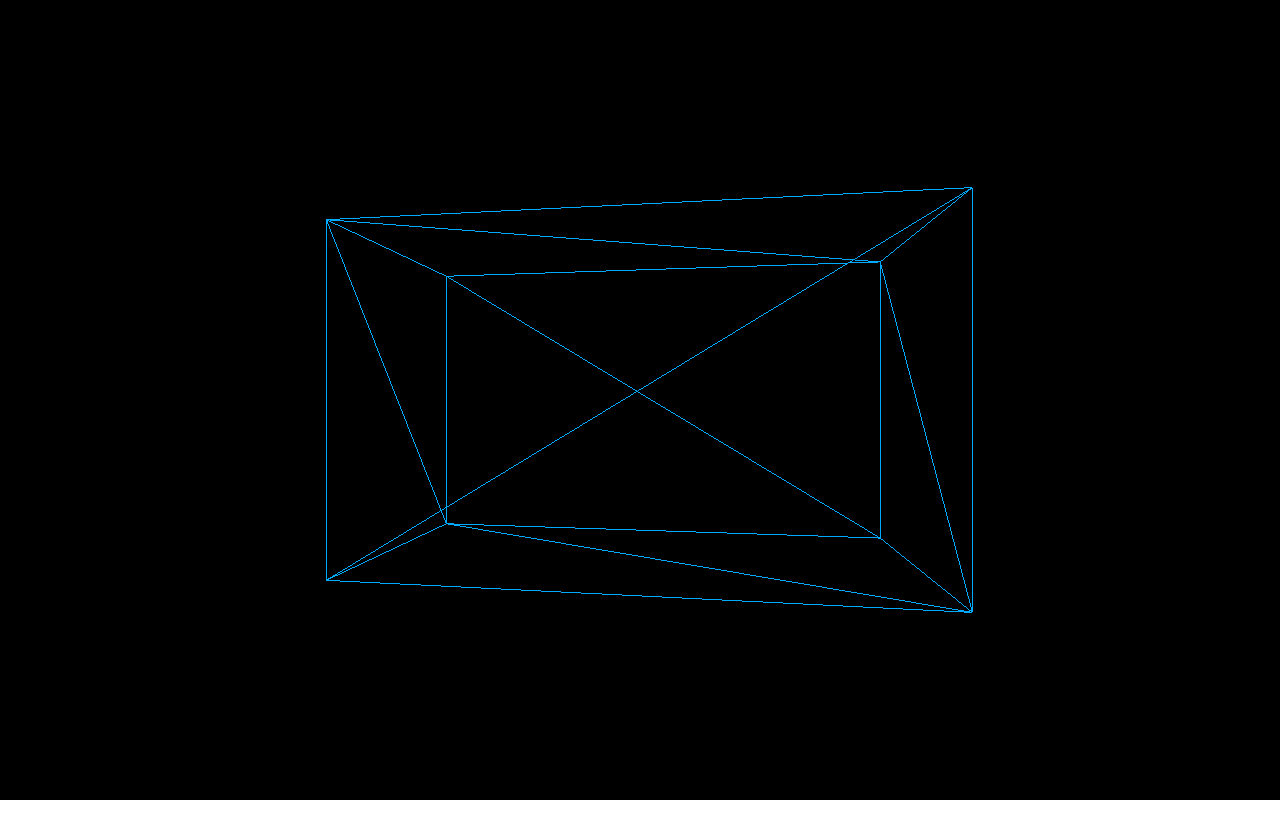
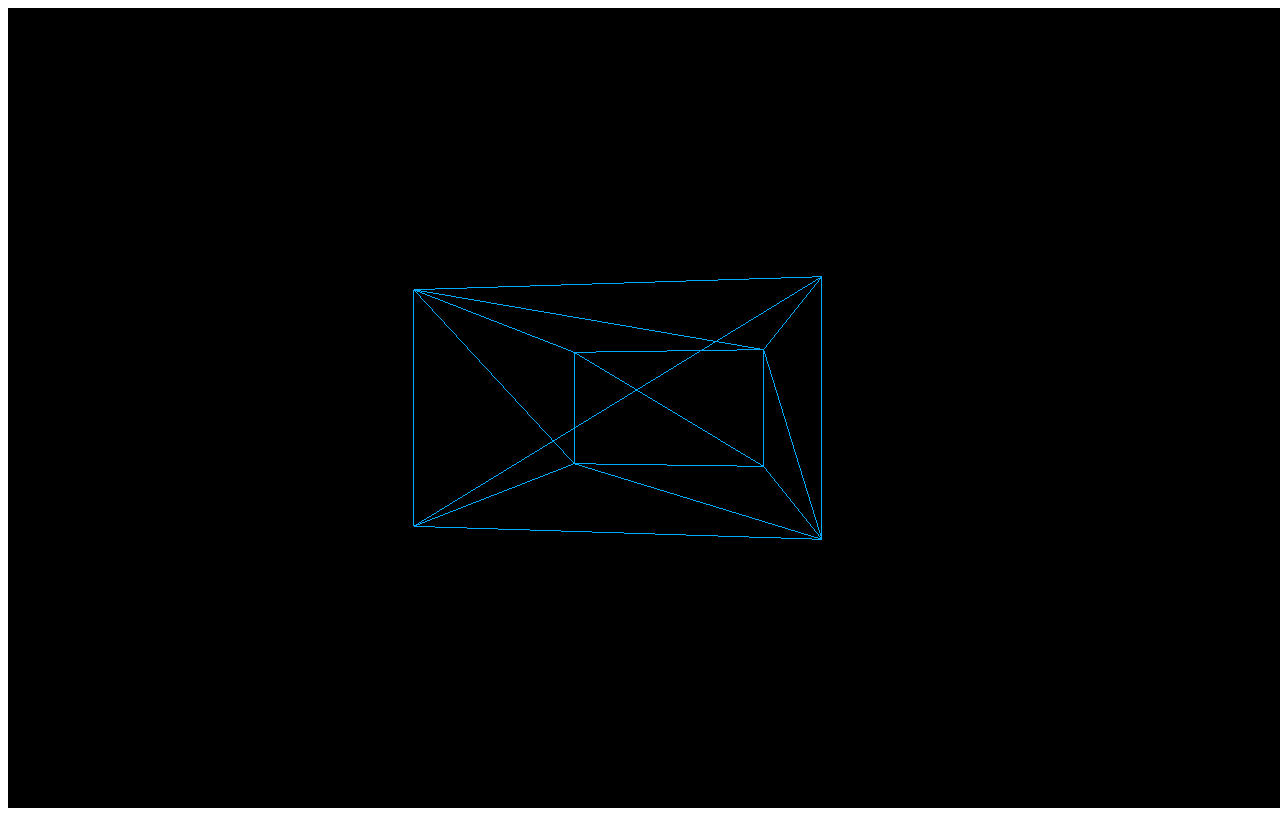
Before and after one commit to rayen-kld/School-3D-Model, a plain HTML site: page index.html in a window 1280 px wide. Drawn offline with nearby package versions, Linux system fonts and the light colour scheme.

Commit message:
Update index.html

```diff
--- a/index.html
+++ b/index.html
@@ -3,41 +3,34 @@
 <head>
     <meta charset="UTF-8">
     <meta name="viewport" content="width=device-width, initial-scale=1.0">
-    <title>3D Model of My School</title>
+    <title>School 3D Model</title>
     <script src="https://cdnjs.cloudflare.com/ajax/libs/three.js/r128/three.min.js"></script>
 </head>
-<body style="margin: 0; overflow: hidden;">
+<body>
     <script>
-        // Create scene
-        const scene = new THREE.Scene();
-        const camera = new THREE.PerspectiveCamera(75, window.innerWidth / window.innerHeight, 0.1, 1000);
-        const renderer = new THREE.WebGLRenderer();
+        // 1️⃣ Setup Scene
+        var scene = new THREE.Scene();
+        var camera = new THREE.PerspectiveCamera(75, window.innerWidth / window.innerHeight, 0.1, 1000);
+        var renderer = new THREE.WebGLRenderer();
         renderer.setSize(window.innerWidth, window.innerHeight);
         document.body.appendChild(renderer.domElement);
 
-        // Create a basic cube to represent the school
-        const geometry = new THREE.BoxGeometry(5, 3, 2); // Width, Height, Depth
-        const material = new THREE.MeshBasicMaterial({ color: 0x00aaff, wireframe: true });
-        const schoolBuilding = new THREE.Mesh(geometry, material);
-        scene.add(schoolBuilding);
+        // 2️⃣ Create the School Building (Simple Box)
+        var geometry = new THREE.BoxGeometry(10, 6, 15); // Width, Height, Depth
+        var material = new THREE.MeshBasicMaterial({ color: 0x00aaff, wireframe: true });
+        var school = new THREE.Mesh(geometry, material);
+        scene.add(school);
 
-        // Position the camera
-        camera.position.z = 5;
+        // 3️⃣ Position the Camera
+        camera.position.z = 20;
 
-        // Animation loop
+        // 4️⃣ Animation Loop
         function animate() {
             requestAnimationFrame(animate);
-            schoolBuilding.rotation.y += 0.01; // Rotate the model
+            school.rotation.y += 0.01; // Rotate for better view
             renderer.render(scene, camera);
         }
         animate();
-
-        // Adjust canvas size on window resize
-        window.addEventListener('resize', () => {
-            renderer.setSize(window.innerWidth, window.innerHeight);
-            camera.aspect = window.innerWidth / window.innerHeight;
-            camera.updateProjectionMatrix();
-        });
     </script>
 </body>
 </html>
```
